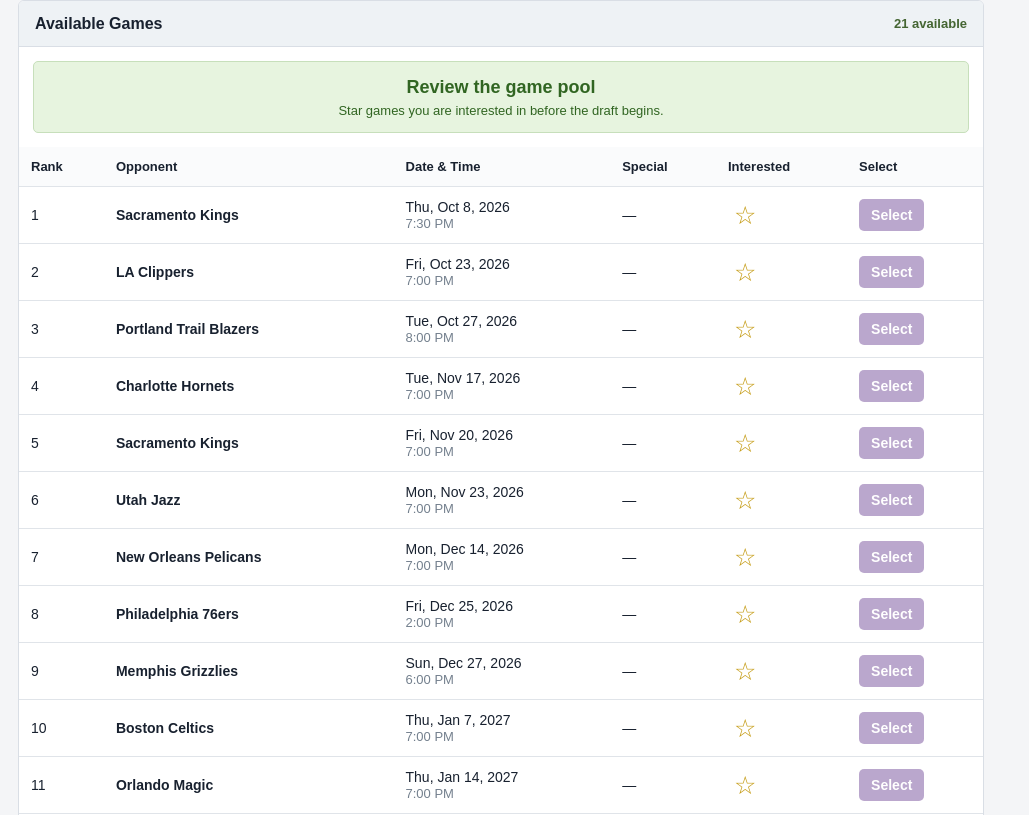
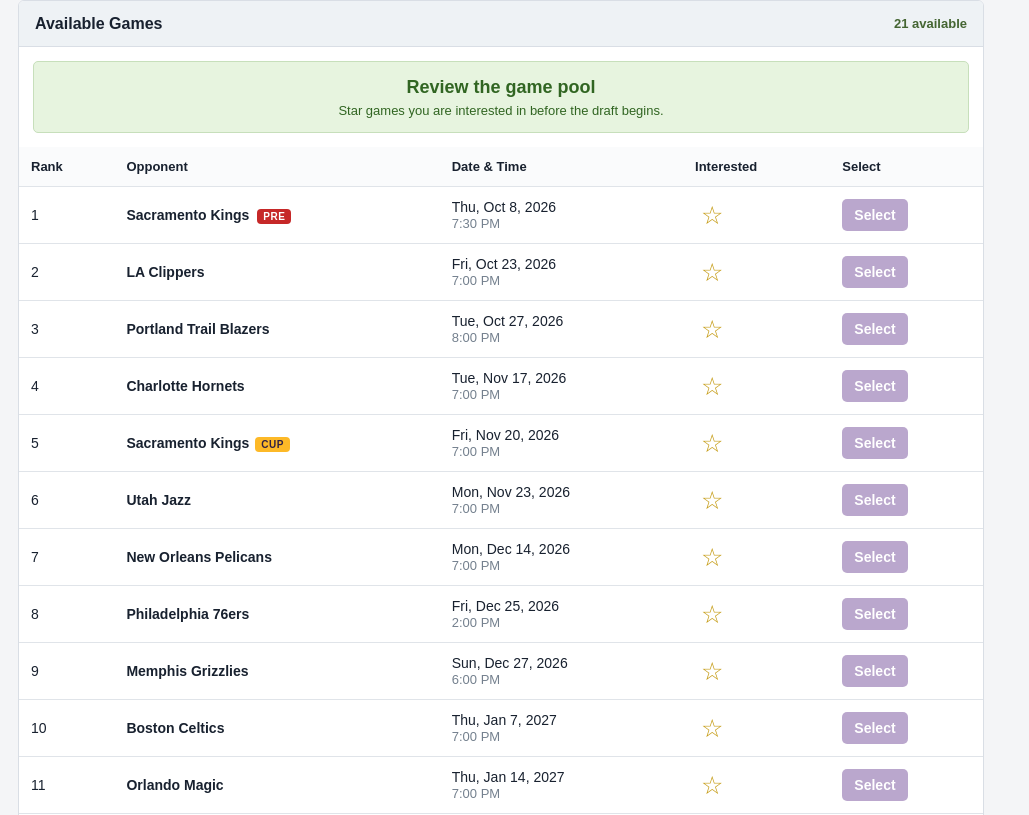
Before and after one commit to henrychucvb01/Lakers-Ticker-Draftroom, a React (Vite) app: page / in a window 1280 px wide. Shown: the part 725-1540 px from the top of the page, without its empty margins (0-1029 px from the left). Built offline with nearby package versions, Linux system fonts and the light colour scheme.

Commit message:
Update DraftRoom.jsx

```diff
--- a/src/pages/DraftRoom.jsx
+++ b/src/pages/DraftRoom.jsx
@@ -97,7 +97,9 @@
         <div className="panel">
           <div className="panel-title-row">
             <h2>Available Games</h2>
-            <span className="game-count">{games.length} available</span>
+            <span className="game-count">
+              {games.length} available
+            </span>
           </div>
 
           <div className="your-turn-box">
@@ -115,7 +117,6 @@
                   <th>Rank</th>
                   <th>Opponent</th>
                   <th>Date & Time</th>
-                  <th>Special</th>
                   <th>Interested</th>
                   <th>Select</th>
                 </tr>
@@ -126,17 +127,56 @@
                   <tr key={game.id}>
                     <td>{index + 1}</td>
 
-                    <td className="opponent">{game.opponent}</td>
+                    <td className="opponent">
+                      {game.opponent}
+
+                      {game.preseason && (
+                        <span
+                          style={{
+                            marginLeft: "8px",
+                            display: "inline-block",
+                            padding: "2px 6px",
+                            borderRadius: "4px",
+                            background: "#c62828",
+                            color: "white",
+                            fontSize: "10px",
+                            fontWeight: "800",
+                            letterSpacing: "0.5px",
+                          }}
+                        >
+                          PRE
+                        </span>
+                      )}
+
+                      {game.cup && (
+                        <span
+                          style={{
+                            marginLeft: "6px",
+                            display: "inline-block",
+                            padding: "2px 6px",
+                            borderRadius: "4px",
+                            background: "#fdb927",
+                            color: "#302044",
+                            fontSize: "10px",
+                            fontWeight: "800",
+                            letterSpacing: "0.5px",
+                          }}
+                        >
+                          CUP
+                        </span>
+                      )}
+                    </td>
 
                     <td>
                       <div>{formatDate(game.date)}</div>
                       <span className="muted">{game.time}</span>
                     </td>
 
-                    <td>{game.note || "—"}</td>
-
                     <td>
-                      <button className="watch-button" type="button">
+                      <button
+                        className="watch-button"
+                        type="button"
+                      >
                         ☆
                       </button>
                     </td>
@@ -192,7 +232,10 @@
                     : "draft-order-row"
                 }
               >
-                <span className="order-number">{index + 1}</span>
+                <span className="order-number">
+                  {index + 1}
+                </span>
+
                 <span>{player.name}</span>
               </div>
             ))}
```
